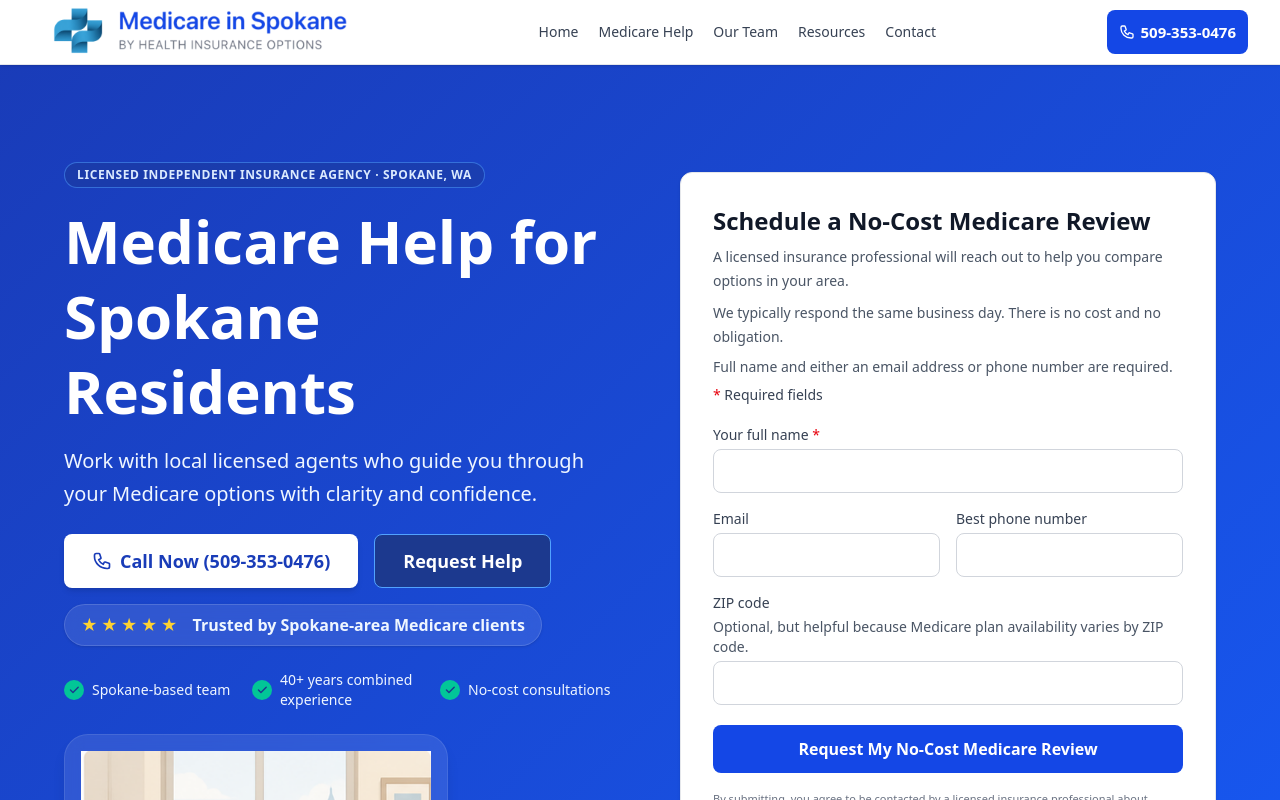
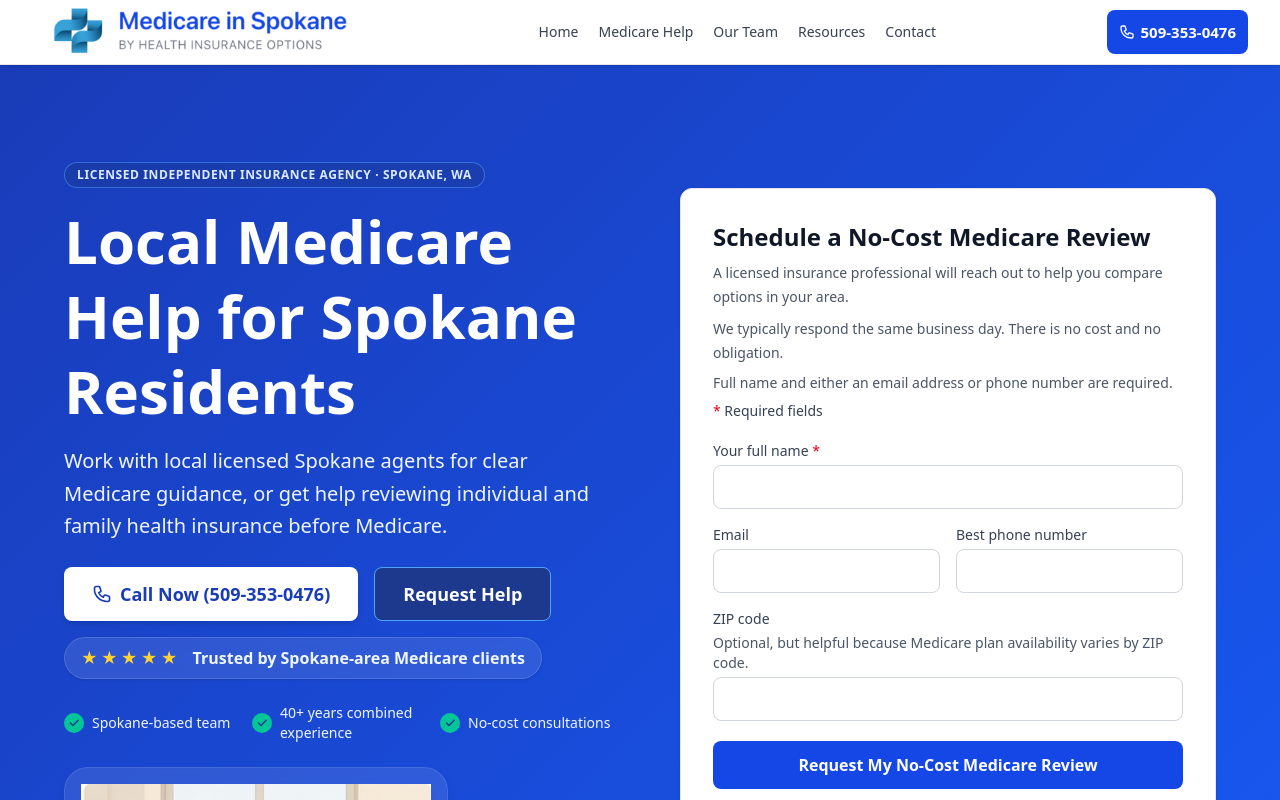
Before and after one commit to DevonWest/medicare-spokane-site, a Next.js app: page / in a window 1280 px wide. Shown: the top 800 px of the page. Built offline with nearby package versions, Linux system fonts and the light colour scheme; no server answers.

Commit message:
Improve homepage search-result relevance

```diff
--- a/app/page.tsx
+++ b/app/page.tsx
@@ -13,12 +13,14 @@ import { siteConfig, telHref } from "@/lib/site";
 import { getHomepageTeamPreviewMembers } from "@/lib/team";
 
 export const metadata: Metadata = {
-  title: `${siteConfig.shortName} | ${siteConfig.positioning}`,
-  description: siteConfig.description,
+  title: "Spokane Medicare & Health Insurance Agents | Local Help",
+  description:
+    "Get no-cost help from local licensed Spokane insurance agents comparing Medicare and individual or family health insurance options. In-person and phone consultations.",
   alternates: { canonical: siteConfig.url },
   openGraph: {
-    title: `${siteConfig.shortName} | ${siteConfig.positioning}`,
-    description: siteConfig.description,
+    title: "Spokane Medicare & Health Insurance Agents | Local Help",
+    description:
+      "Get no-cost help from local licensed Spokane insurance agents comparing Medicare and individual or family health insurance options.",
     url: siteConfig.url,
     type: "website",
   },
@@ -78,11 +80,11 @@ export default function HomePage() {
               Licensed Independent Insurance Agency · Spokane, WA
             </p>
             <h1 className="mb-4 text-3xl font-extrabold leading-tight sm:text-4xl md:text-5xl lg:text-6xl">
-              Medicare Help for Spokane Residents
+              Local Medicare Help for Spokane Residents
             </h1>
             <p className="mb-6 text-lg leading-relaxed text-blue-50 md:text-xl">
-              Work with local licensed agents who guide you through your Medicare options with
-              clarity and confidence.
+              Work with local licensed Spokane agents for clear Medicare guidance, or get help
+              reviewing individual and family health insurance before Medicare.
             </p>
             <div className="flex flex-col gap-3 sm:flex-row sm:gap-4">
               <a
```
